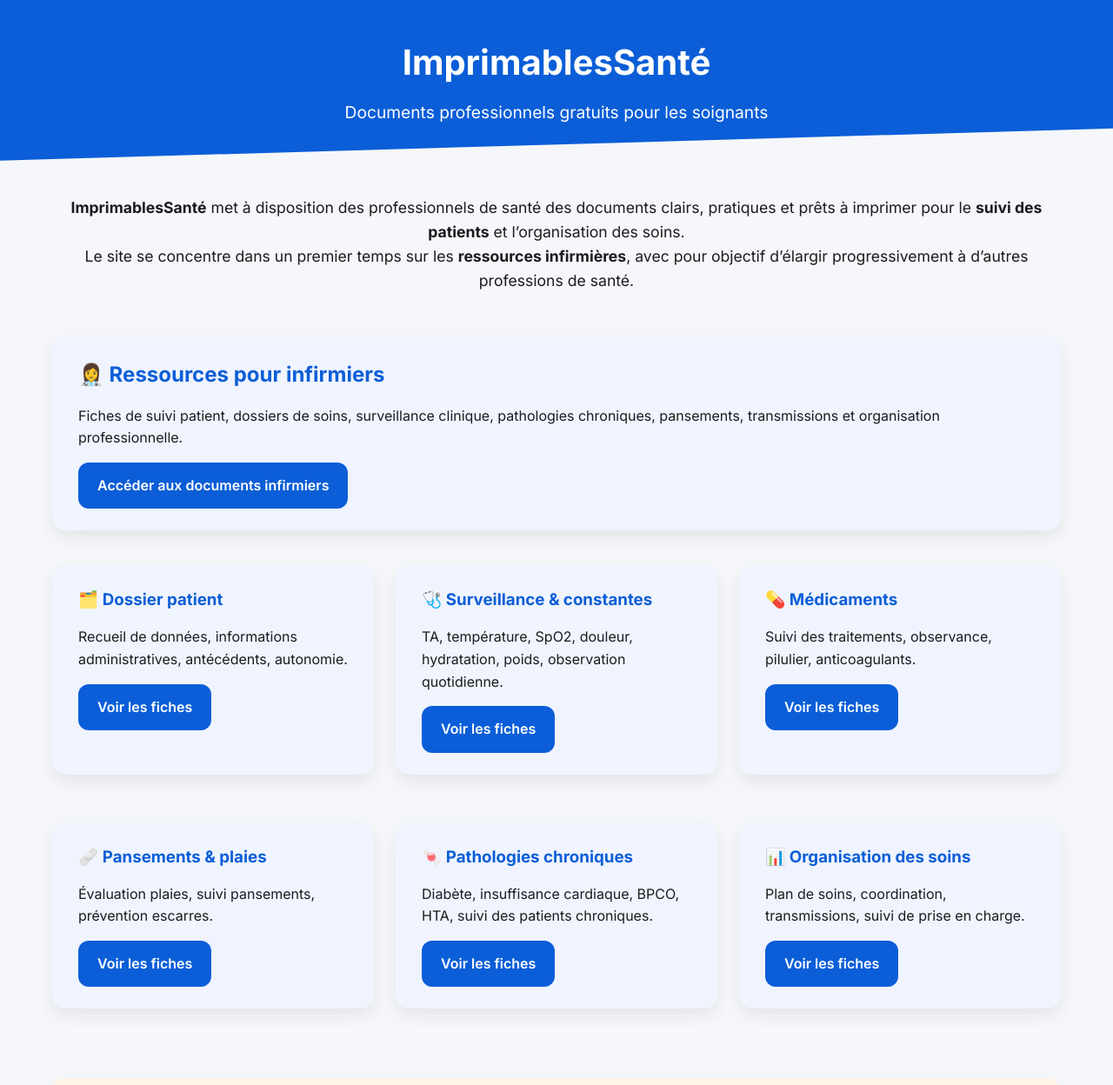
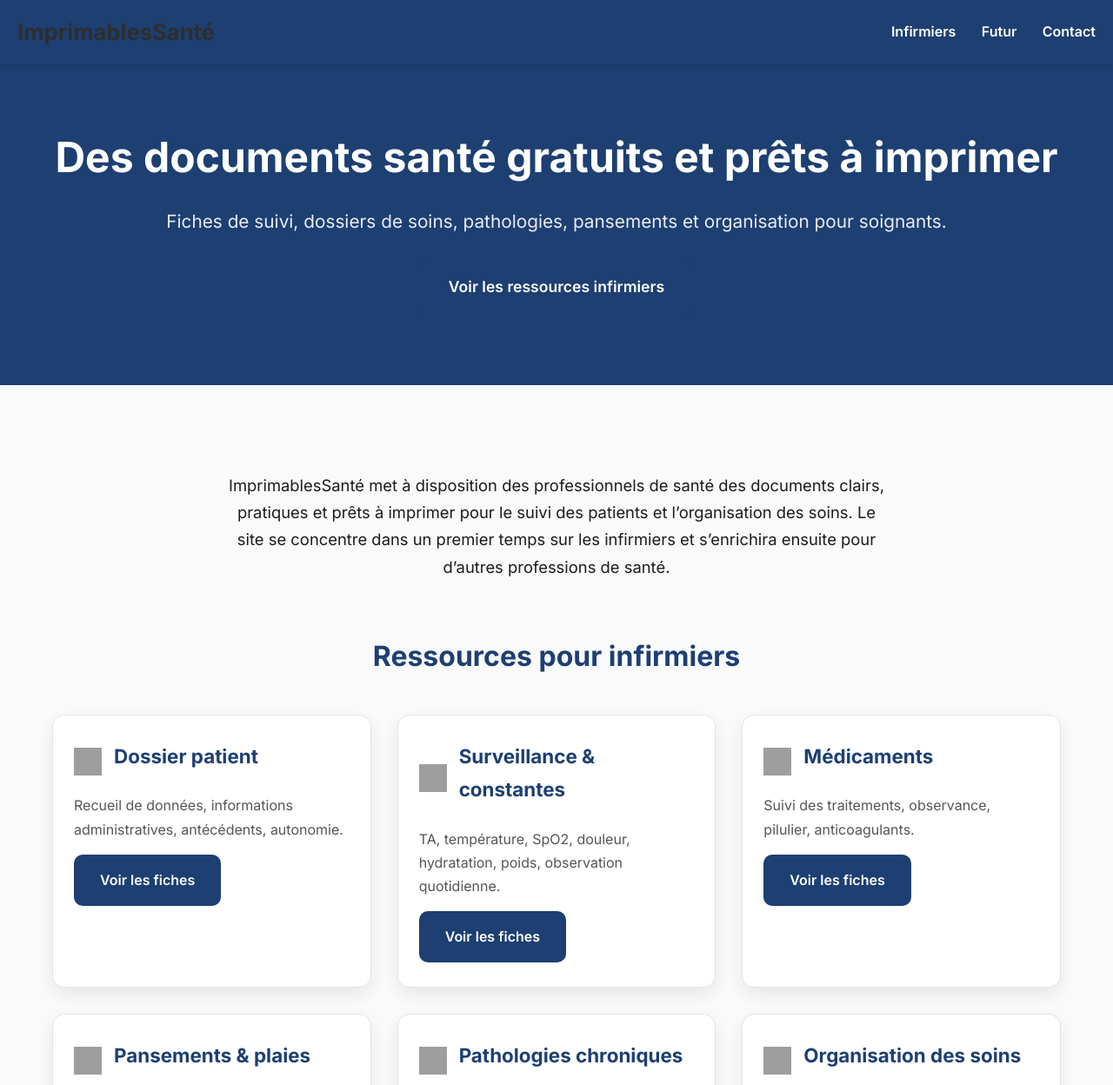
Before and after one commit to xd6pwyx7n2-debug/ImprimablesSant-, a plain HTML site: page index.html in a window 1280 px wide. Shown: the top 1248 px of the page at 87% size. Drawn offline with Linux system fonts and the light colour scheme; grey boxes are pictures that could not be loaded.

Commit message:
Update index.html

```diff
--- a/index.html
+++ b/index.html
@@ -3,201 +3,249 @@
 <head>
   <meta charset="UTF-8">
   <title>ImprimablesSanté – Documents santé gratuits à imprimer</title>
-
-  <!-- SEO -->
-  <meta name="description" content="ImprimablesSanté propose des documents professionnels gratuits à imprimer pour les soignants : fiches de suivi patients, dossiers de soins, constantes, pathologies, organisation. Ressources infirmiers en priorité.">
+  <meta name="description" content="ImprimablesSanté propose des documents professionnels gratuits à imprimer pour les soignants : fiches de suivi patients, dossiers de soins, constantes, pathologies, organisation.">
   <meta name="keywords" content="imprimables santé, documents santé gratuits, fiches soins infirmiers, suivi patient infirmier, dossier de soins pdf">
-  <meta name="author" content="ImprimablesSanté">
-
-  <!-- Mobile -->
   <meta name="viewport" content="width=device-width, initial-scale=1.0">
 
   <!-- GOOGLE FONT -->
   <link href="https://fonts.googleapis.com/css2?family=Inter:wght@400;600;700&display=swap" rel="stylesheet">
 
-  <!-- CSS intégré -->
+  <!-- CSS MODERNE INTÉGRÉ -->
   <style>
-    /* 🌟 RESET & BASE */
-    * { margin:0; padding:0; box-sizing:border-box; }
-    body { font-family: 'Inter', Arial, sans-serif; background:#f5f7fa; color:#333; line-height:1.6; }
+    /* RESET */
+    *{margin:0;padding:0;box-sizing:border-box;}
+    html{scroll-behavior:smooth;}
+    body{font-family:'Inter',Arial,sans-serif;background:#fafafb;color:#2e2e2e;line-height:1.7;}
 
-    /* 🌈 COULEURS PRINCIPALES */
-    :root { --primary:#0b5ed7; --secondary:#1c1c1e; --accent:#f0f4ff; --hover:#084298; }
+    /* VARIABLES */
+    :root{
+      --primary:#1d3f72;
+      --primary-light:#3267a8;
+      --accent:#ffffff;
+      --text-dark:#1c1c1e;
+      --text-muted:#555;
+      --border:#e1e4e8;
+      --shadow-light:rgba(0,0,0,0.08);
+    }
 
-    /* HEADER */
-    header {
-      background: var(--primary);
-      color: #fff;
-      text-align: center;
-      padding: 40px 20px;
-      clip-path: polygon(0 0, 100% 0, 100% 80%, 0 100%);
+    /* NAVBAR */
+    nav{
+      position:fixed;
+      top:0;
+      width:100%;
+      background:var(--primary);
+      padding:15px 20px;
+      display:flex;
+      justify-content:space-between;
+      align-items:center;
+      z-index:100;
+      box-shadow:0 2px 8px rgba(0,0,0,0.1);
     }
-    header h1 { font-size: 2.5rem; margin-bottom:10px; }
-    header .subtitle { font-size:1.2rem; font-weight:400; }
+    nav a{
+      color:#fff;
+      text-decoration:none;
+      font-weight:600;
+      margin-left:25px;
+      transition:opacity 0.3s;
+    }
+    nav a:hover{opacity:0.8;}
+    nav .logo{font-size:1.6rem;font-weight:700;}
+
+    /* HERO */
+    .hero{
+      display:flex;
+      flex-direction:column;
+      justify-content:center;
+      align-items:center;
+      text-align:center;
+      background:var(--primary);
+      color:#fff;
+      padding:140px 20px 80px 20px;
+    }
+    .hero h1{font-size:3rem;margin-bottom:15px;}
+    .hero p{font-size:1.3rem;margin-bottom:25px;opacity:0.9;}
+    .hero .btn{padding:16px 32px;font-size:1.1rem;}
 
     /* MAIN CONTAINER */
-    .container { max-width:1200px; margin:auto; padding:40px 20px; }
+    main.container{max-width:1200px;margin:0 auto;padding:60px 20px;}
 
-    /* INTRO SECTION */
-    .intro { text-align:center; margin-bottom:50px; font-size:1.1rem; color:var(--secondary); }
+    /* SECTION TITRE */
+    section h2{text-align:center;font-size:2rem;margin-bottom:40px;color:var(--primary);}
 
-    /* CARDS */
-    .card {
-      background: var(--accent);
-      padding: 25px 30px;
-      border-radius: 15px;
-      margin-bottom: 30px;
-      box-shadow: 0 8px 20px rgba(0,0,0,0.08);
-      transition: transform 0.3s, box-shadow 0.3s;
+    /* GRID */
+    .grid{
+      display:grid;
+      grid-template-columns:repeat(auto-fit,minmax(300px,1fr));
+      gap:30px;
+      margin-bottom:60px;
     }
-    .card:hover { transform: translateY(-5px); box-shadow: 0 12px 25px rgba(0,0,0,0.15); }
-    .card h2, .card h3 { color: var(--primary); margin-bottom:15px; }
-    .card p { font-size:1rem; color: var(--secondary); }
+
+    /* CARD */
+    .card{
+      background:var(--accent);
+      border-radius:14px;
+      padding:28px 24px;
+      box-shadow:0 8px 20px var(--shadow-light);
+      border:1px solid var(--border);
+      transition:transform 0.3s,box-shadow 0.3s;
+    }
+    .card:hover{transform:translateY(-3px);box-shadow:0 12px 24px rgba(0,0,0,0.12);}
+    .card h3{font-size:1.4rem;color:var(--primary);margin-bottom:12px;}
+    .card p{font-size:1rem;color:var(--text-muted);}
+    .card .btn{margin-top:15px;display:inline-block;}
+
+    /* ICON BLOCK */
+    .icon-block{display:flex;align-items:center;gap:14px;margin-bottom:12px;}
+    .icon-block svg, .icon-block img{width:32px;height:32px;}
 
     /* BTN */
-    .btn {
+    .btn{
       display:inline-block;
-      margin-top:15px;
-      padding:14px 22px;
-      background: var(--primary);
+      padding:14px 28px;
+      background:var(--primary);
       color:#fff;
-      border-radius:12px;
+      font-weight:600;
+      border-radius:10px;
       text-decoration:none;
-      font-weight:600;
-      transition: background 0.3s, transform 0.2s;
+      border:2px solid transparent;
+      transition:background 0.3s,border-color 0.3s,transform 0.2s;
     }
-    .btn:hover { background: var(--hover); transform: scale(1.05); }
-
-    /* GRID LAYOUT */
-    .grid { display:grid; grid-template-columns:repeat(auto-fit, minmax(280px, 1fr)); gap:25px; margin-top:40px; }
+    .btn:hover{background:var(--primary-light);border-color:var(--primary-light);transform:scale(1.04);}
 
     /* FUTURE SECTION */
-    .future {
-      background: #fff4e6;
-      padding:30px;
+    .future{
+      background:#fff4e6;
+      padding:40px;
       border-radius:15px;
       text-align:center;
       margin-top:50px;
-      box-shadow: 0 6px 15px rgba(0,0,0,0.07);
+      box-shadow:0 6px 15px rgba(0,0,0,0.07);
     }
 
     /* FOOTER */
-    footer {
-      background: var(--primary);
-      color: #fff;
+    footer{
+      background:var(--primary);
+      color:#fff;
       text-align:center;
       padding:35px 20px;
-      margin-top:60px;
+      font-size:0.95rem;
     }
-    footer a { color:#fff; text-decoration:underline; font-weight:500; }
-    footer p { margin-bottom:5px; font-size:0.9rem; }
+    footer a{color:#fff;text-decoration:underline;}
+    footer p{margin-bottom:5px;}
+
+    /* INTRO */
+    .intro{text-align:center;max-width:800px;margin:40px auto 60px auto;font-size:1.15rem;color:var(--text-dark);padding:0 15px;}
 
     /* RESPONSIVE */
     @media(max-width:768px){
-      header h1{ font-size:2rem; }
-      header .subtitle{ font-size:1rem; }
-      .card{ padding:20px; }
-      .btn{ padding:12px 18px; }
+      nav a{margin-left:15px;}
+      .hero h1{font-size:2.4rem;}
+      .hero p{font-size:1.1rem;}
+      .btn{padding:12px 24px;}
     }
   </style>
 </head>
 
 <body>
 
-<!-- HEADER -->
-<header>
-  <h1>ImprimablesSanté</h1>
-  <p class="subtitle">Documents professionnels gratuits pour les soignants</p>
-</header>
+<!-- NAVBAR -->
+<nav>
+  <div class="logo">ImprimablesSanté</div>
+  <div>
+    <a href="#infirmiers">Infirmiers</a>
+    <a href="#future">Futur</a>
+    <a href="#contact">Contact</a>
+  </div>
+</nav>
 
-<!-- CONTENU PRINCIPAL -->
+<!-- HERO SECTION -->
+<section class="hero">
+  <h1>Des documents santé gratuits et prêts à imprimer</h1>
+  <p>Fiches de suivi, dossiers de soins, pathologies, pansements et organisation pour soignants.</p>
+  <a href="#infirmiers" class="btn">Voir les ressources infirmiers</a>
+</section>
+
+<!-- MAIN CONTENT -->
 <main class="container">
 
   <!-- INTRO -->
   <section class="intro">
-    <p>
-      <strong>ImprimablesSanté</strong> met à disposition des professionnels de santé
-      des documents clairs, pratiques et prêts à imprimer pour le
-      <strong>suivi des patients</strong> et l’organisation des soins.
-    </p>
-    <p>
-      Le site se concentre dans un premier temps sur les
-      <strong>ressources infirmières</strong>, avec pour objectif d’élargir
-      progressivement à d’autres professions de santé.
-    </p>
+    <p>ImprimablesSanté met à disposition des professionnels de santé des documents clairs, pratiques et prêts à imprimer pour le suivi des patients et l’organisation des soins. Le site se concentre dans un premier temps sur les infirmiers et s’enrichira ensuite pour d’autres professions de santé.</p>
   </section>
 
-  <!-- SECTION INFIRMIERS -->
-  <section class="card highlight">
-    <h2>👩‍⚕️ Ressources pour infirmiers</h2>
-    <p>
-      Fiches de suivi patient, dossiers de soins, surveillance clinique,
-      pathologies chroniques, pansements, transmissions et organisation
-      professionnelle.
-    </p>
-    <a href="/infirmiers/index.html" class="btn">
-      Accéder aux documents infirmiers
-    </a>
-  </section>
-
-  <!-- APERÇU DES SECTIONS -->
-  <section class="grid">
-
+  <!-- INFIRMIERS -->
+  <section id="infirmiers">
+    <h2>Ressources pour infirmiers</h2>
+    <div class="grid">
       <div class="card">
-      <h3>🗂️ Dossier patient</h3>
+        <div class="icon-block">
+          <img src="https://img.icons8.com/ios-filled/50/1d3f72/folder-invoices.png"/>
+          <h3>Dossier patient</h3>
+        </div>
         <p>Recueil de données, informations administratives, antécédents, autonomie.</p>
         <a href="/infirmiers/dossier-patient.html" class="btn">Voir les fiches</a>
       </div>
 
       <div class="card">
-      <h3>🩺 Surveillance & constantes</h3>
+        <div class="icon-block">
+          <img src="https://img.icons8.com/ios-filled/50/1d3f72/stethoscope.png"/>
+          <h3>Surveillance & constantes</h3>
+        </div>
         <p>TA, température, SpO2, douleur, hydratation, poids, observation quotidienne.</p>
         <a href="/infirmiers/surveillance.html" class="btn">Voir les fiches</a>
       </div>
 
       <div class="card">
-      <h3>💊 Médicaments</h3>
+        <div class="icon-block">
+          <img src="https://img.icons8.com/ios-filled/50/1d3f72/pill.png"/>
+          <h3>Médicaments</h3>
+        </div>
         <p>Suivi des traitements, observance, pilulier, anticoagulants.</p>
         <a href="/infirmiers/medicaments.html" class="btn">Voir les fiches</a>
       </div>
 
       <div class="card">
-      <h3>🩹 Pansements & plaies</h3>
+        <div class="icon-block">
+          <img src="https://img.icons8.com/ios-filled/50/1d3f72/band-aid.png"/>
+          <h3>Pansements & plaies</h3>
+        </div>
         <p>Évaluation plaies, suivi pansements, prévention escarres.</p>
         <a href="/infirmiers/pansements.html" class="btn">Voir les fiches</a>
       </div>
 
       <div class="card">
-      <h3>🍬 Pathologies chroniques</h3>
+        <div class="icon-block">
+          <img src="https://img.icons8.com/ios-filled/50/1d3f72/heart.png"/>
+          <h3>Pathologies chroniques</h3>
+        </div>
         <p>Diabète, insuffisance cardiaque, BPCO, HTA, suivi des patients chroniques.</p>
         <a href="/infirmiers/pathologies.html" class="btn">Voir les fiches</a>
       </div>
 
       <div class="card">
-      <h3>📊 Organisation des soins</h3>
+        <div class="icon-block">
+          <img src="https://img.icons8.com/ios-filled/50/1d3f72/organization.png"/>
+          <h3>Organisation des soins</h3>
+        </div>
         <p>Plan de soins, coordination, transmissions, suivi de prise en charge.</p>
         <a href="/infirmiers/organisation.html" class="btn">Voir les fiches</a>
       </div>
-
+    </div>
   </section>
 
   <!-- FUTUR -->
-  <section class="future">
-    <h2>🔮 À venir sur ImprimablesSanté</h2>
-    <p>
-      De nouvelles ressources seront progressivement ajoutées pour
-      <strong>d’autres professions de santé</strong> : kinésithérapeutes,
-      sages-femmes, aides-soignants, orthophonistes…
-    </p>
+  <section id="future" class="future">
+    <h2>À venir sur ImprimablesSanté</h2>
+    <p>De nouvelles ressources seront progressivement ajoutées pour d’autres professions de santé : kinésithérapeutes, sages-femmes, aides-soignants, orthophonistes…</p>
   </section>
 
 </main>
 
 <!-- FOOTER -->
-<footer>
+<footer id="contact">
   <p>© 2026 – ImprimablesSanté</p>
   <p>Documents fournis à titre informatif – ne remplacent pas un avis médical ou juridique.</p>
-  <a href="/mentions-legales.html">Mentions légales</a>
+  <a href="#contact">Mentions légales</a>
 </footer>
 
 </body>
```
Lines whose indentation alone changed are shown as unchanged.
